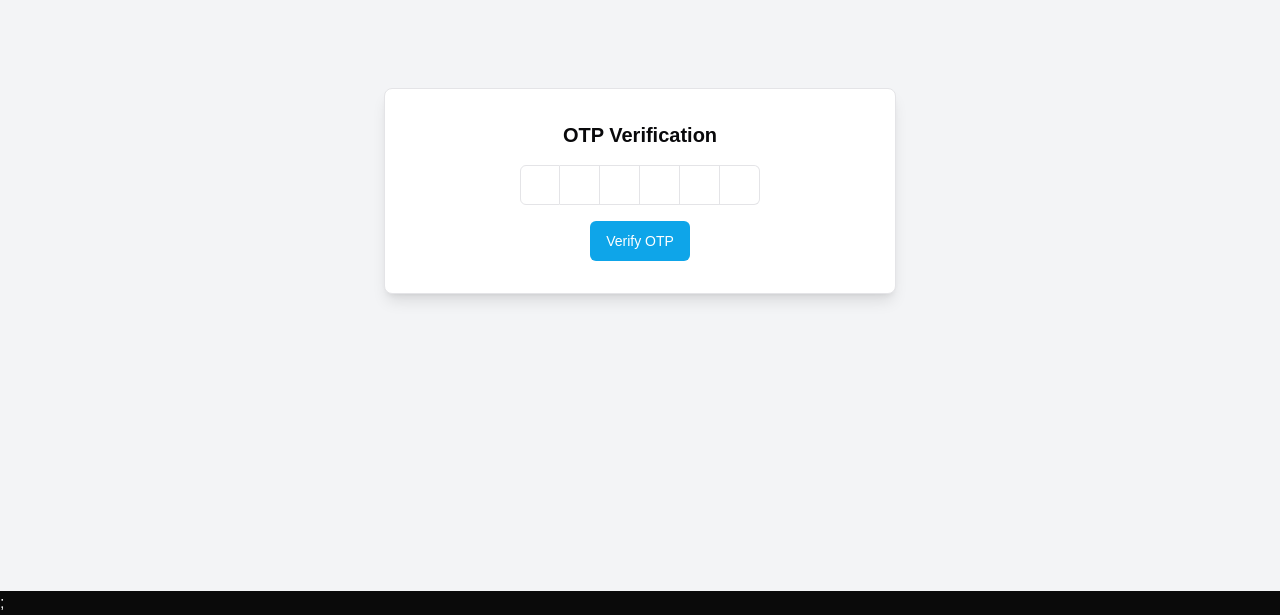
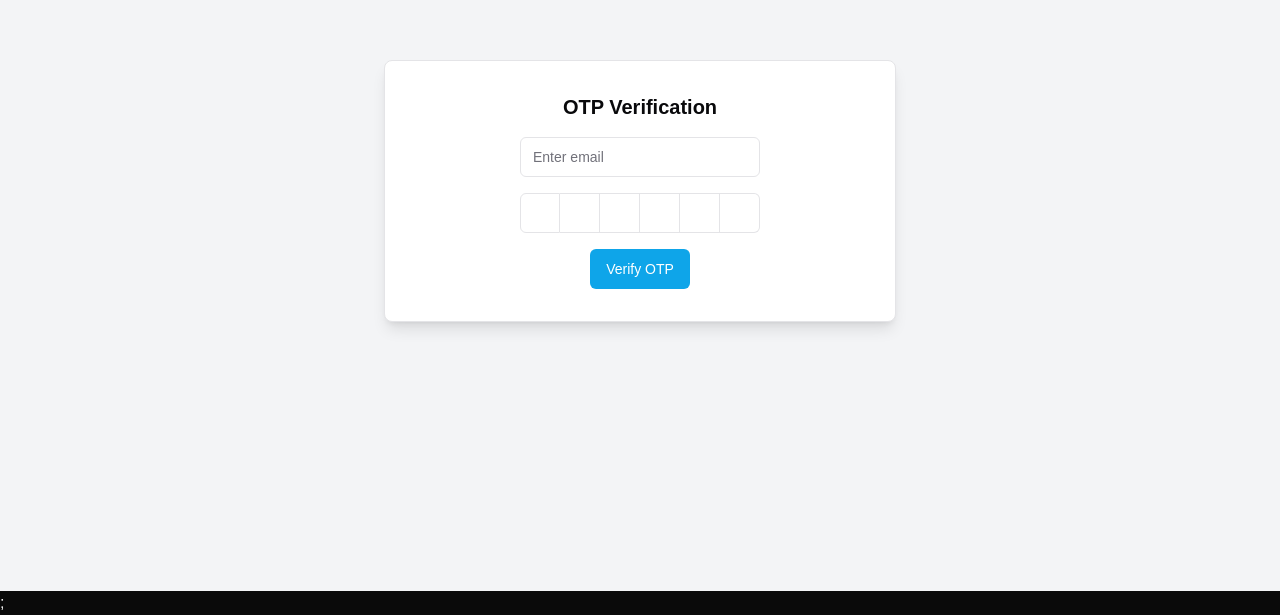
Before and after one commit to kristinjuwel/automated-laboratory-inventory, a Next.js app: page /verify-email in a window 1280 px wide. Shown: the part 209-824 px from the top of the page. Built offline with nearby package versions, Linux system fonts and the light colour scheme.

Commit message:
feat: add verify email api request

```diff
--- a/src/app/(main)/verify-email/page.tsx
+++ b/src/app/(main)/verify-email/page.tsx
@@ -1,30 +1,56 @@
 "use client";
-
 import React, { useState } from "react";
 import { Button } from "@/components/ui/button";
 import { Card } from "@/components/ui/card";
 import { Toaster, toast } from "sonner";
-import { useRouter } from "next/navigation";
 import {
   InputOTP,
   InputOTPGroup,
   InputOTPSlot,
 } from "@/components/ui/input-otp";
+import { Input } from "@/components/ui/input";
+import { useRouter } from "next/navigation";
 
-const OTPVerificationPage: React.FC = () => {
+const OTPVerificationPage = () => {
+  const router = useRouter();
   const [otp, setOtp] = useState<string>("");
-  const router = useRouter();
+  const [email, setEmail] = useState<string>("");
 
   const handleOTPChange = (value: string) => {
     setOtp(value);
   };
 
-  const handleVerify = () => {
-    if (otp === "123456") {
-      toast.success("OTP verified successfully!");
+  const handleIdentifierChange = (
+    event: React.ChangeEvent<HTMLInputElement>
+  ) => {
+    setEmail(event.target.value);
+  };
+
+  const handleVerify = async () => {
+    try {
+      const response = await fetch(
+        `${
+          process.env.NEXT_PUBLIC_BACKEND_URL
+        }verify?email=${encodeURIComponent(email)}&otp=${encodeURIComponent(
+          otp
+        )}`,
+        {
+          method: "PUT",
+          headers: {
+            "Content-Type": "application/json",
+          },
+        }
+      );
+
+      if (!response.ok) {
+        throw new Error("Verification failed");
+      }
+
+      const result = await response.text();
+      toast.success(result);
       router.push("/login");
-    } else {
-      toast.error("Invalid OTP. Please try again.");
+    } catch (error) {
+      toast.error("An error occurred during verification.");
     }
   };
 
@@ -34,6 +60,16 @@ const OTPVerificationPage: React.FC = () => {
         <h1 className="text-xl font-bold mb-4 text-center">OTP Verification</h1>
 
         <Toaster />
+        <div className="mb-4 flex justify-center">
+          <Input
+            type="text"
+            placeholder="Enter email"
+            value={email}
+            onChange={handleIdentifierChange}
+            required
+            className="w-60"
+          />
+        </div>
 
         <div className="flex justify-center mb-4">
           <InputOTP maxLength={6} onChange={handleOTPChange}>
@@ -49,7 +85,7 @@ const OTPVerificationPage: React.FC = () => {
         </div>
 
         <Button
-          className="w-half bg-sky-500  hover:text-sky-700 transition-colors duration-300 ease-in-out text-white mt-4 mx-auto block"
+          className="w-half bg-sky-500 hover:bg-sky-700 transition-colors duration-300 ease-in-out text-white mt-4 mx-auto block"
           onClick={handleVerify}
         >
           Verify OTP
```
